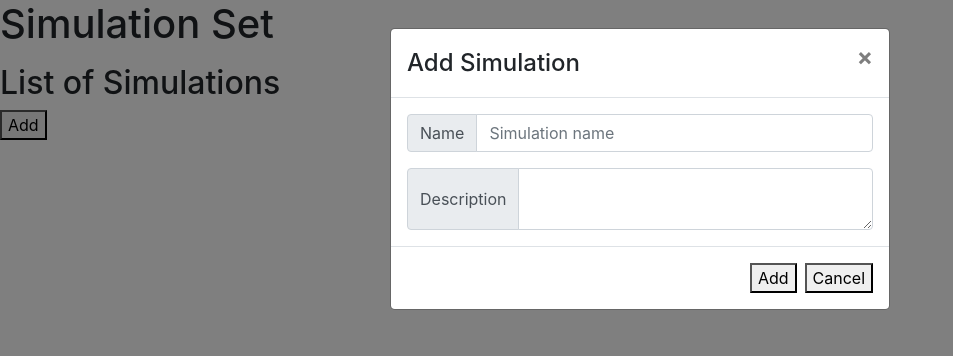
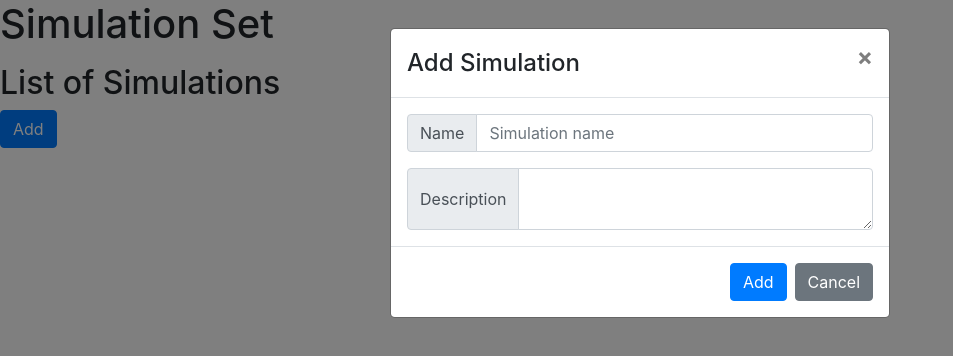
Before and after one commit to codeafix/orgnetsim, a React (Create React App) app in the folder web/: page / in a window 1280 px wide. Both pictures are taken after a click on the button "Add". Shown: the top 356 px of the page, without its empty margins (0-953 px from the left). Built offline with nearby package versions, Linux system fonts and the light colour scheme; no server answers.

Commit message:
Style buttons

```diff
--- a/web/src/Home/Home.js
+++ b/web/src/Home/Home.js
@@ -4,6 +4,7 @@ import SimList from './SimList';
 import Modal from 'react-bootstrap/Modal'
 import InputGroup from 'react-bootstrap/InputGroup'
 import FormControl from 'react-bootstrap/FormControl'
+import Button from 'react-bootstrap/Button'
 
 const Home = () => {
     const [simlist, setSimlist] = useState([]);
@@ -40,7 +41,7 @@ const Home = () => {
             <p>{notes}</p>
             <h2>List of Simulations</h2>
             <SimList sims={simlist}/>
-            <button onClick={handleShow}>Add</button>
+            <Button onClick={handleShow}>Add</Button>
             <Modal
                 show={showmodal}
                 onHide={handleClose}
@@ -70,8 +71,8 @@ const Home = () => {
                     </InputGroup>
                 </Modal.Body>
                 <Modal.Footer>
-                    <button variant="primary" onClick={addSimulation}>Add</button>
-                    <button variant="secondary" onClick={handleClose}>Cancel</button>
+                    <Button variant="primary" onClick={addSimulation}>Add</Button>
+                    <Button variant="secondary" onClick={handleClose}>Cancel</Button>
                 </Modal.Footer>
             </Modal>
         </div>
```
